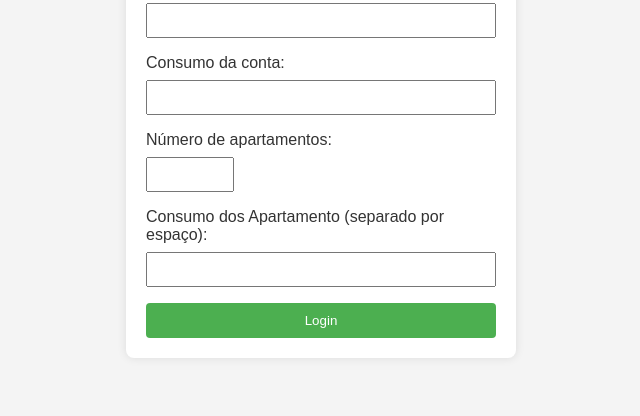
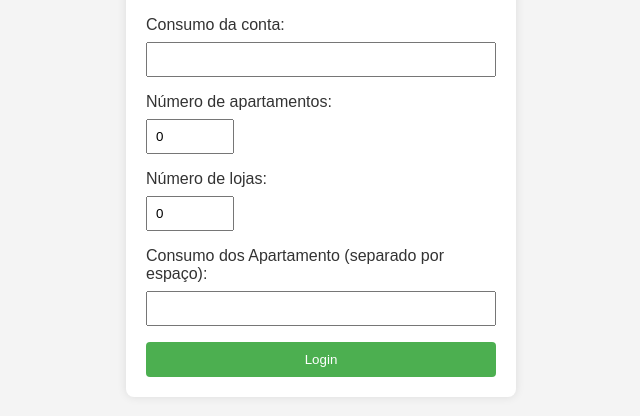
Before and after one commit to Joaovitorsm18/ProjetoTeste---Controle-de-agua, a website: page login.html in a window 1280 px wide. Shown: the part 282-698 px from the top of the page, without its empty margins (319-959 px from the left). Drawn offline with Linux system fonts and the light colour scheme.

Commit message:
atualizando front end com novo campo de loja

```diff
--- a/app.js
+++ b/app.js
@@ -16,11 +16,11 @@ app.get('/results', (req, res) => {
 
 
 app.post('/process-login', (req, res) => {
-    const { valorConta, consumoConta, numberOfApartments, consumosApartamentosIndividuais} = req.body;
+    const { valorConta, consumoConta, numberOfApartments, numberOfLojas, consumosApartamentosIndividuais } = req.body;
 
     //console.log('Dados recebidos no lado do servidor:', valorConta, consumoConta, numberOfApartments, consumosApartamentosIndividuais);
 
-    exec(`node script.js "${valorConta}" "${consumoConta}" "${numberOfApartments}" "${consumosApartamentosIndividuais}"`, (error, stdout, stderr) => {
+    exec(`node script.js "${valorConta}" "${consumoConta}" "${numberOfApartments}" "${numberOfLojas}" "${consumosApartamentosIndividuais}"`, (error, stdout, stderr) => {
         if (error) {
             console.error(`Erro na execução do script: ${error.message}`);
             res.status(500).json({ error: `Erro na execução do script: ${error.message}` });
--- a/login.html
+++ b/login.html
@@ -81,6 +81,10 @@
             width: calc(25%);
         }
 
+        .numberOfLojas {
+            width: calc(25%);
+        }
+
         button {
             background-color: #4caf50;
             color: white;
@@ -110,13 +114,21 @@
         <label for="numberOfApartments">Número de apartamentos:</label>
         <input class="numberOfApartments" type="number" id="numberOfApartments" name="numberOfApartments" required>
 
+        <label for="numberOfLojas">Número de lojas:</label>
+        <input class="numberOfLojas" type="number" id="numberOfLojas" name="numberOfLojas">
+
 
         <label for="consumosApartamentosIndividuais">Consumo dos Apartamento (separado por espaço):</label>
         <input type="text" id="consumosApartamentosIndividuais" name="consumosApartamentosIndividuais" required>
 
         <button type="submit">Login</button>
     </form>
-    <script>// Função para substituir vírgulas por pontos nos valores dos campos de entrada
+    <script>
+        // Definir o valor padrão para 0 usando JavaScript
+        document.getElementById('numberOfApartments').value = 0;
+        document.getElementById('numberOfLojas').value = 0;
+
+        // Função para substituir vírgulas por pontos nos valores dos campos de entrada
         function substituirVirgulasPorPontos() {
             const inputs = document.querySelectorAll('input[type="text"]');
             inputs.forEach(input => {
```
Also changed, not shown: 1 other file.
